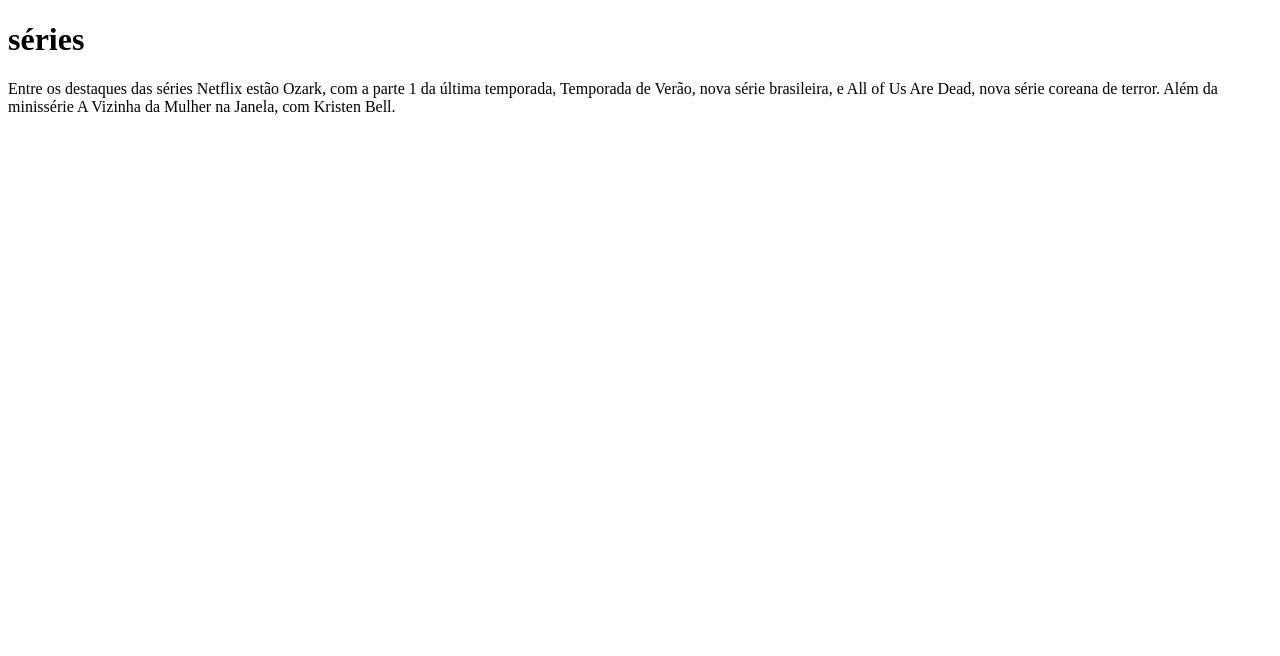
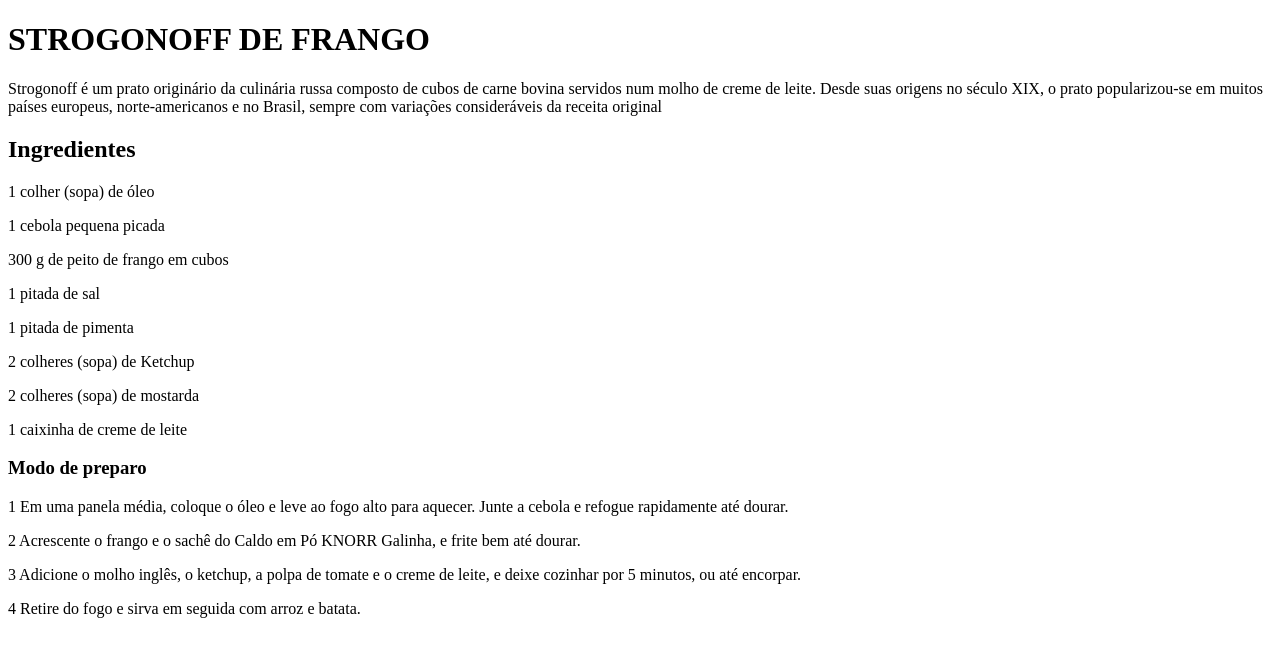
Before and after one commit to larypolak/larysrepository, a plain HTML site: page lary.html in a window 1280 px wide. Drawn offline with Linux system fonts and the light colour scheme.

Commit message:
Add files via upload

```diff
--- a/lary.html
+++ b/lary.html
@@ -7,8 +7,24 @@
     <title>Document</title>
 </head>
 <body>
-    <h1>séries</h1>
-    <p>Entre os destaques das séries Netflix estão Ozark, com a parte 1 da última temporada, Temporada de Verão, nova série brasileira, e All of Us Are Dead, nova série coreana de terror. Além da minissérie A Vizinha da Mulher na Janela, com Kristen Bell.</p>
-<p></p>
+    <h1><strong>STROGONOFF DE FRANGO</strong></h1>
+<p>Strogonoff é um prato originário da culinária russa composto de cubos de carne bovina servidos num molho de creme de leite. Desde suas origens no século XIX, o prato popularizou-se em muitos países europeus, norte-americanos e no Brasil, sempre com variações consideráveis da receita original</p>
+    <h2>Ingredientes</h2>
+ <p>1 colher (sopa) de óleo
+<p>1 cebola pequena picada</p>
+<p>300 g de peito de frango em cubos</p>
+<p>1 pitada de sal</p>
+     <p>1 pitada de pimenta</p>
+ <p>2 colheres (sopa) de Ketchup</p>
+    <p>2 colheres (sopa) de mostarda</p>
+    <p>1 caixinha de creme de leite</p>
+ </p>
+ <h3>Modo de preparo</h3>
+<p>1 Em uma panela média, coloque o óleo e leve ao fogo alto para aquecer. Junte a cebola e refogue rapidamente até dourar.</p>
+<p>2 Acrescente o frango e o sachê do Caldo em Pó KNORR Galinha, e frite bem até dourar.</p>
+<p>3 Adicione o molho inglês, o ketchup, a polpa de tomate e o creme de leite, e deixe cozinhar por 5 minutos, ou até encorpar.</p>
+<p>4 Retire do fogo e sirva em seguida com arroz e batata.</p>
+</p>
 </body>
 </html>
+<p>
```
